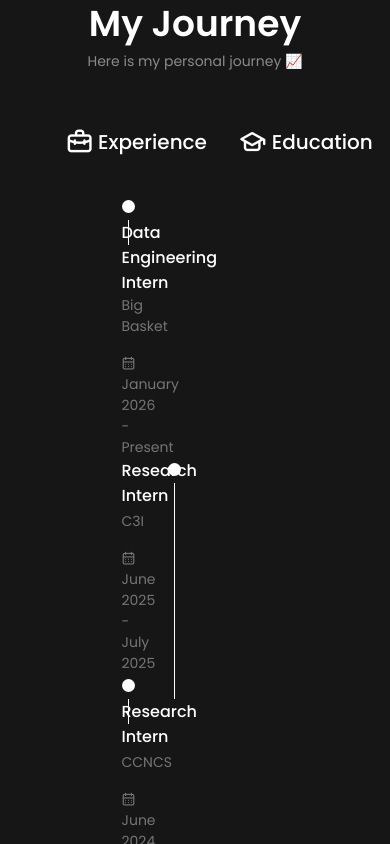
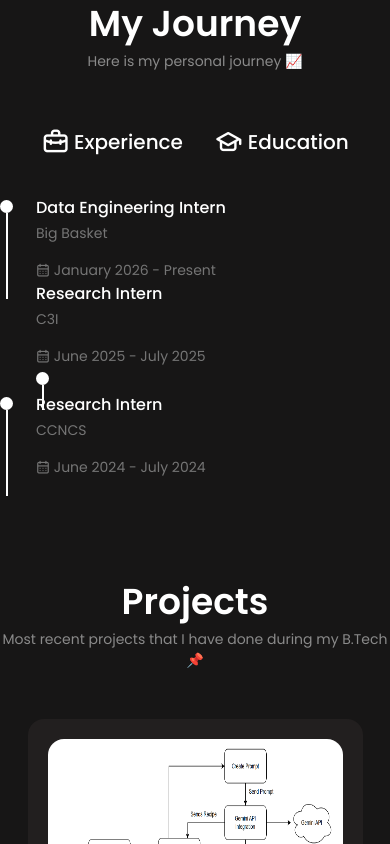
Before and after one commit to Hurry-sh/Portfolio, a React (Create React App) app: page / in a window 390 px wide. Shown: the part 3040-3884 px from the top of the page. Built offline with nearby package versions, Linux system fonts and the light colour scheme.

Commit message:
Made changes for mobile view

```diff
--- a/src/components/qualification/qualification.css
+++ b/src/components/qualification/qualification.css
@@ -5,6 +5,8 @@
 
 .qualification__container {
     max-width: 768px;
+    margin: 0 auto;
+    width: 100%;
 }
 
 .qualification__tabs {
@@ -43,10 +45,11 @@
 }
 
 .qualification__sections {
-    display: grid;
+    /* display: grid;
     grid-template-columns: 0.5fr;
     justify-content: center;
-    height: 100%;
+    height: 100%; */
+    width: 100%;
 }
 
 .qualification__content {
@@ -107,33 +110,28 @@
 } */
 
 
-/* ===== CLEAN MOBILE TIMELINE FIX ===== */
+/* ===== MOBILE CLEAN FIX ===== */
 @media screen and (max-width: 768px) {
 
+  /* .qualification__line {
+    transform: translate(6px, 0);
+  } */
+
   .qualification__data {
-    grid-template-columns: 30px 1fr !important;
+    grid-template-columns: 20px 1fr;
     column-gap: 1rem;
+    width: 100%;
   }
 
-  .qualification__container {
-    max-width: 100%;
+  /* Always move timeline to first column */
+  .qualification__data > div:nth-child(2) {
+    grid-column: 1;
   }
 
-  /* Force everything left aligned */
-  .qualification__data > div:first-child {
-    order: 2;
-  }
-
-  .qualification__data > div:nth-child(2) {
-    order: 1;
-  }
-
+  /* Force content into second column */
+  .qualification__data > div:first-child,
   .qualification__data > div:last-child {
-    order: 2;
-  }
-
-  .qualification__line {
-    transform: translate(6px, 0);
+    grid-column: 2;
   }
 
 }
```
